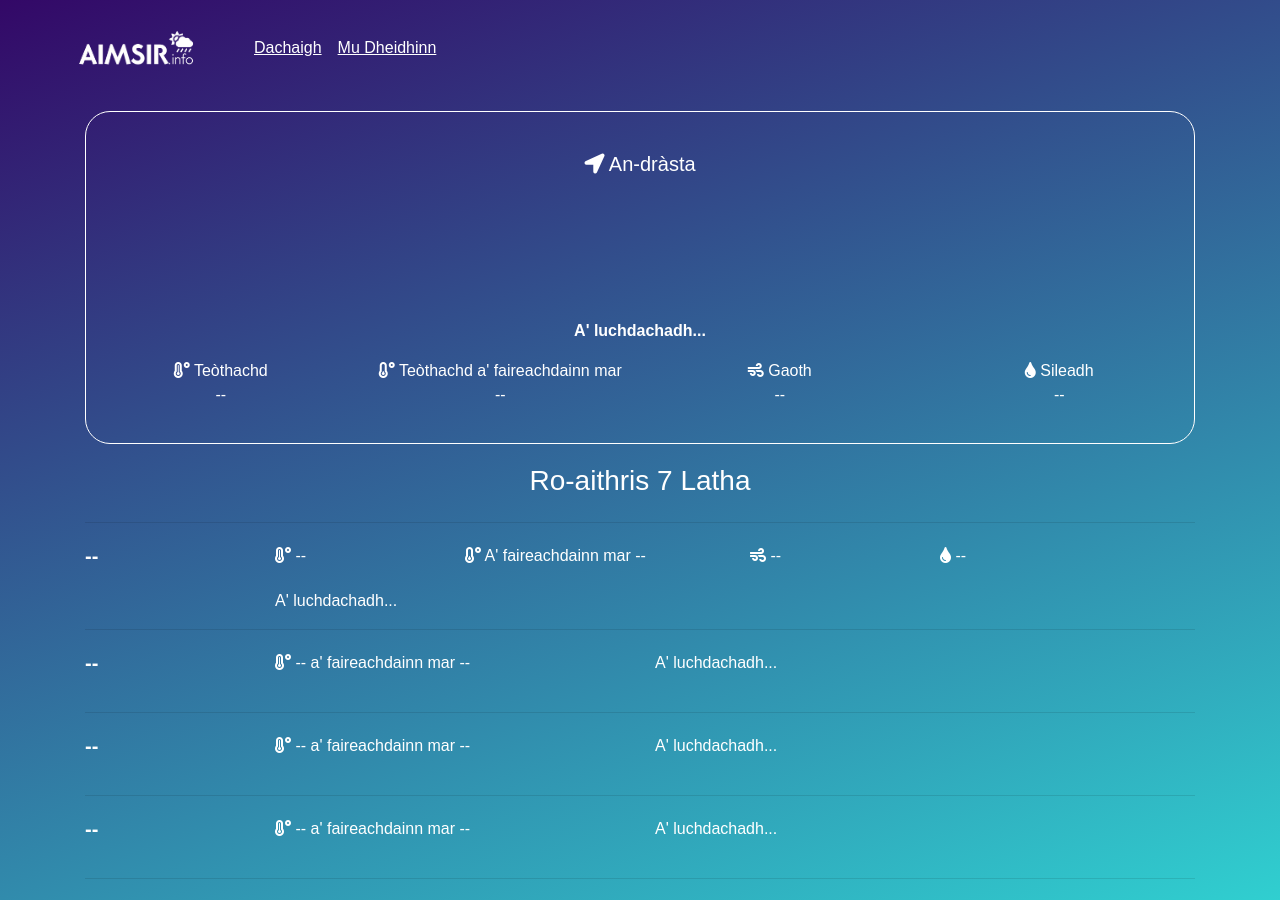
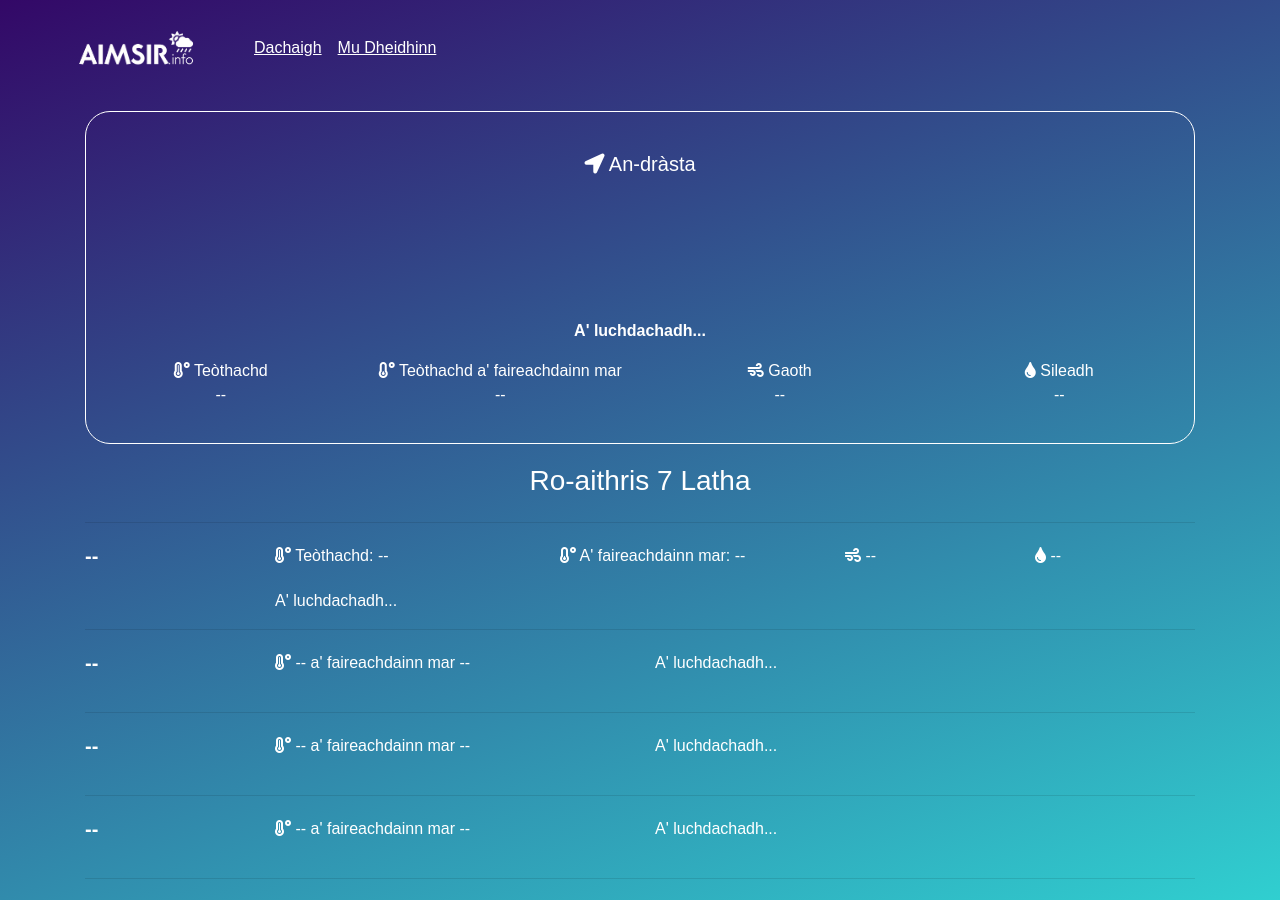
Before and after one commit to angeidheal/aimsir, a Jekyll site: the page built from index.html, in a window 1280 px wide and 900 px high. Built offline with Jekyll 4.4.1, drawn with Linux system fonts in a browser that asks for light colours; nearby versions of some CDN libraries; a script that is not in the unit is left out.

Commit message:
Update index.html

```diff
--- a/index.html
+++ b/index.html
@@ -44,17 +44,17 @@
         <div class="col-md-2">
           <h5><span class="day-1-day">--</span></h5>
         </div>
-        <div class="col-md-2">
-          <p><strong><i class="fas fa-temperature-high"></i></strong> <span class="day-1-temp">--</span>
+        <div class="col-md-3">
+          <p><strong><i class="fas fa-temperature-high"></i></strong> Teòthachd: <span class="day-1-temp">--</span>
         </div>
         <div class="col-md-3">
-          <p><strong><i class="fas fa-temperature-low"></i></strong> A' faireachdainn mar <span class="day-1-app-temp">--</span></p>
+          <p><strong><i class="fas fa-temperature-low"></i></strong> A' faireachdainn mar: <span class="day-1-app-temp">--</span></p>
         </div>
         <div class="col-md-2">
-          <p><i class="fas fa-wind"></i> <span class="day-1-wind">--</span></p>
+          <p><strong><i class="fas fa-wind"></i></strong> <span class="day-1-wind">--</span></p>
         </div>
         <div class="col-md-2">
-          <p><i class="fas fa-tint"></i> <span class="day-1-precip">--</span></p>
+          <p><strong><i class="fas fa-tint"></i></strong> <span class="day-1-precip">--</span></p>
         </div>
       </div>
       <div class="row day-1">
```
